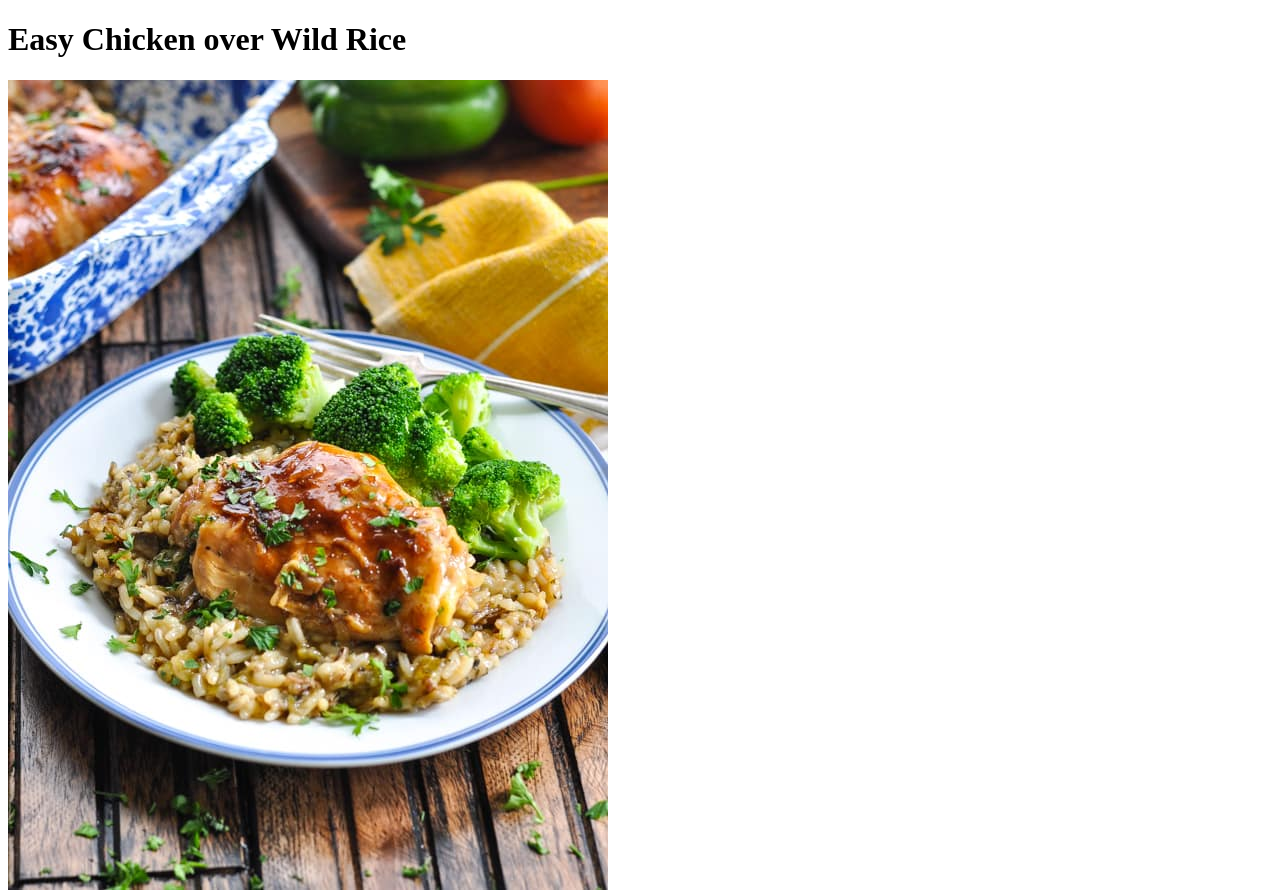
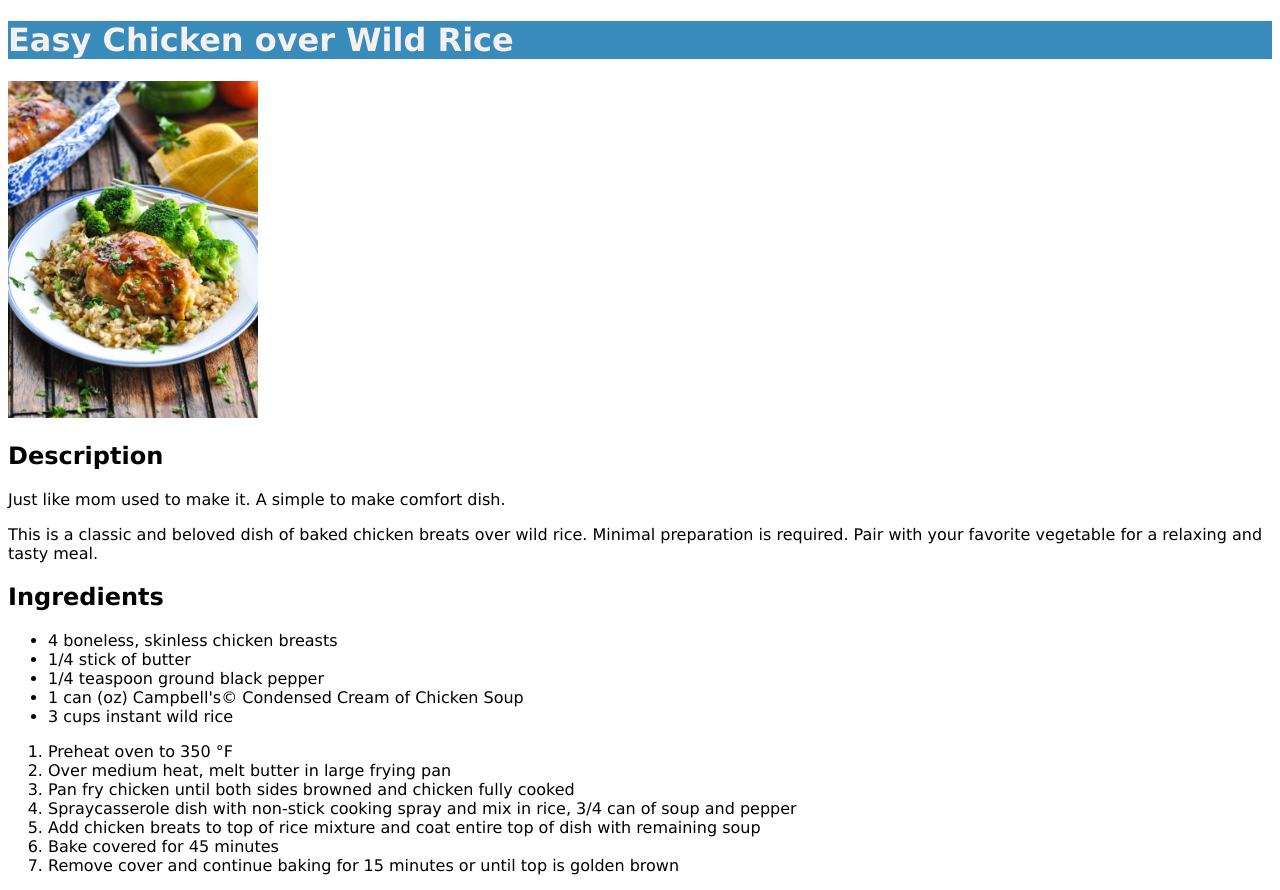
Before and after one commit to nkricos/odin-recipes, a plain HTML site: page recipes/chicken_and_rice.html in a window 1280 px wide. Shown: the top 890 px of the page. Drawn offline with Linux system fonts and the light colour scheme.

Commit message:
Create style.css and add basic styling to existing html

```diff
--- a/recipes/chicken_and_rice.html
+++ b/recipes/chicken_and_rice.html
@@ -4,10 +4,11 @@
     <head>
         <meta charset="UTF-8">
         <title>Odin Recipes</title>
+        <link rel="stylesheet" href="../style.css">
     </head>
     <body>
         <h1>Easy Chicken over Wild Rice</h1>
-        <img src="../images/chicken_and_rice.jpg" alt="Chicken and Rice">
+        <img class="recipe_img" src="../images/chicken_and_rice.jpg" alt="Chicken and Rice">
         <h2>Description</h2>
         <p>
             Just like mom used to make it.  A simple to make comfort dish.
--- /dev/null
+++ b/style.css
@@ -0,0 +1,13 @@
+* {
+    font-family: Verdana, Geneva, Tahoma, sans-serif;
+}
+
+img {
+    height: auto;
+    width: 250px;
+}
+
+h1 {
+    background-color: rgb(56, 139, 187);
+    color: rgb(245, 241, 241);
+}
```
Also changed, not shown: index.html (+1 -0 lines), recipes/green_bean_casserole.html (+2 -1 lines), recipes/spicy_meatloaf.html (+2 -1 lines).
